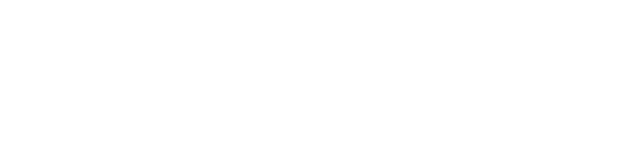
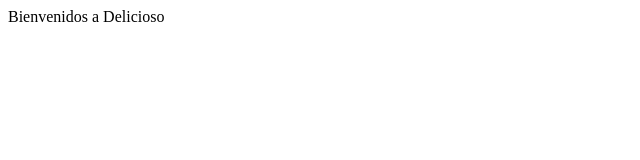
Before and after one commit to arygor/ProyectoPaginaDelicioso, a plain HTML site: page index.html in a window 1280 px wide. Shown: the whole page, without its empty margins (0-640 px from the left). Drawn offline with Linux system fonts and the light colour scheme.

Commit message:
bienvenido

```diff
--- a/index.html
+++ b/index.html
@@ -6,6 +6,6 @@
     <title>Document</title>
 </head>
 <body>
-
+    Bienvenidos a Delicioso
 </body>
 </html>
```
